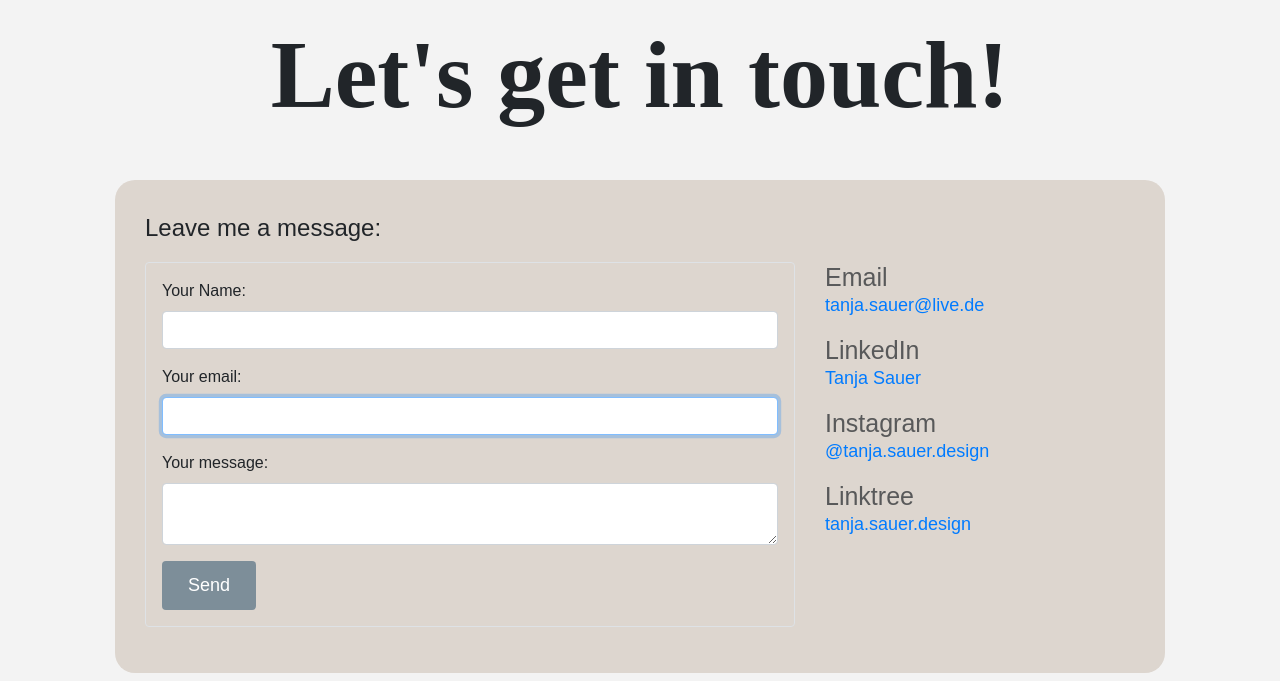
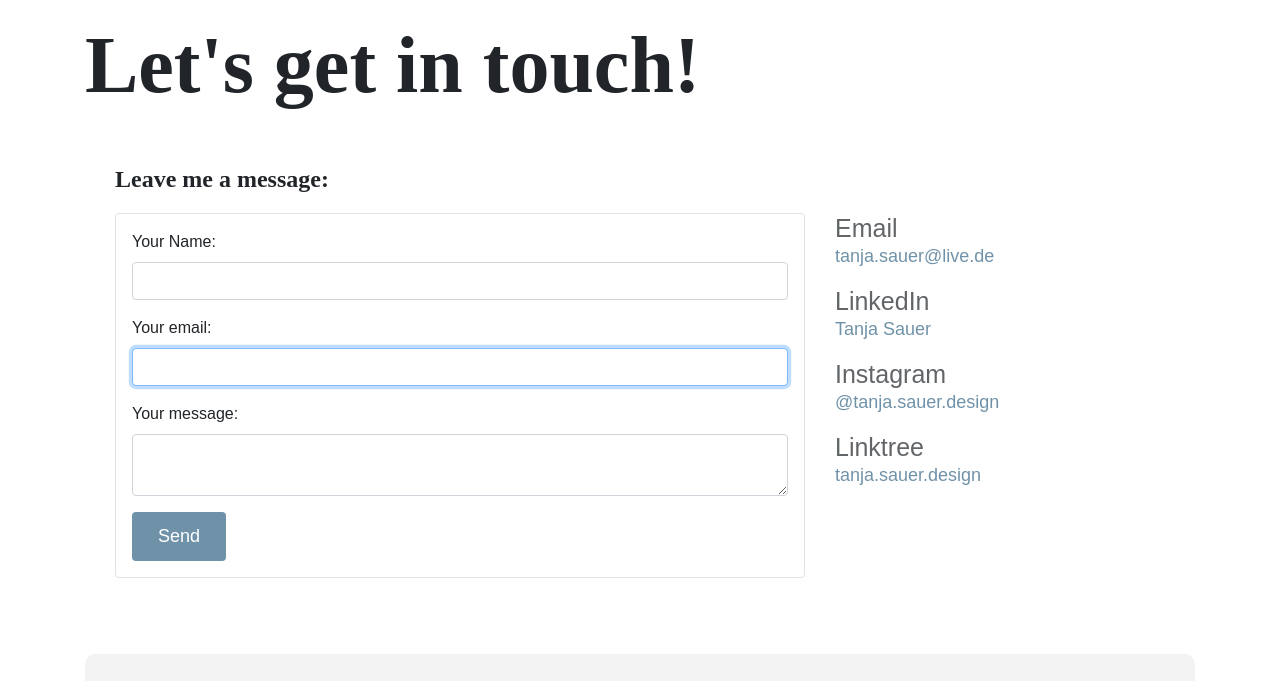
Before and after one commit to TaSaCoding/Portfolio_2023, a plain HTML site: page contact.html in a window 1280 px wide. Shown: the part 83-764 px from the top of the page. Drawn offline with nearby package versions, Linux system fonts and the light colour scheme.

Commit message:
Contact Page final changes

```diff
--- a/contact.html
+++ b/contact.html
@@ -4,9 +4,12 @@
     <meta charset="UTF-8" />
     <meta http-equiv="X-UA-Compatible" content="IE=edge" />
     <meta name="viewport" content="width=device-width, initial-scale=1.0" />
-    <link rel="preconnect" href="https://fonts.googleapis.com">
-    <link rel="preconnect" href="https://fonts.gstatic.com" crossorigin>
-    <link href="https://fonts.googleapis.com/css2?family=Raleway:wght@600&display=swap" rel="stylesheet">
+    <link rel="preconnect" href="https://fonts.googleapis.com" />
+    <link rel="preconnect" href="https://fonts.gstatic.com" crossorigin />
+    <link
+      href="https://fonts.googleapis.com/css2?family=Raleway:wght@600&display=swap"
+      rel="stylesheet"
+    />
     <link
       rel="stylesheet"
       href="https://cdn.jsdelivr.net/npm/bootstrap@4.3.1/dist/css/bootstrap.min.css"
@@ -65,10 +68,9 @@
         </ul>
       </nav>
     </div>
-    <div >
-      <h1 class="text-center mb-5">Let's get in touch!</h1>
     <div class="container">
-      <div class="content contactPage">
+      <h1 class="mb-5">Let's get in touch!</h1>
+      <div class="content">
         <h4 class="mb-3">Leave me a message:</h4>
         <div class="row">
           <div class="col-md-8">
@@ -111,7 +113,10 @@
             </p>
             <h3>LinkedIn</h3>
             <p>
-              <a href="https://www.linkedin.com/in/tanja-sauer/" target="_blank">
+              <a
+                href="https://www.linkedin.com/in/tanja-sauer/"
+                target="_blank"
+              >
                 Tanja Sauer
               </a>
             </p>
@@ -126,7 +131,8 @@
             </p>
             <h3>Linktree</h3>
             <p>
-                  <a href="https://linktr.ee/tanja.sauer.design" target="_blank">tanja.sauer.design
+              <a href="https://linktr.ee/tanja.sauer.design" target="_blank"
+                >tanja.sauer.design
               </a>
             </p>
           </div>
@@ -136,7 +142,7 @@
     <footer class="container">
       <div class="contact-box justify-content-between mb-5 d-none d-md-flex">
         <div>
-          <h3>Work Inquiry</h3>
+          <h4>Work Inquiry</h4>
           <p class="text-muted">Let's work together</p>
         </div>
         <div>
@@ -144,8 +150,7 @@
             href="/contact.html"
             class="btn btn-branding mt-3"
             title="Contact Tanja"
-          >
-            Contact me
+            >Contact me
           </a>
         </div>
       </div>
@@ -181,9 +186,7 @@
           <i class="fa-brands fa-linkedin"></i>
         </a>
       </div>
-      <p class="text-center mt-5">
-        Tanja Sauer - 2023
-      </p>
+      <p class="text-center mt-5">Tanja Sauer - 2023</p>
     </footer>
   </body>
 </html>
--- a/style.css
+++ b/style.css
@@ -1,6 +1,6 @@
 :root {
   --base-color: #f3f3f3;
-  --accent-color1: #7d8e99;
+  --accent-color1: #7092a8;
   --accent-color2: #bcc1c5;
   --accent-color3: #c0b5ad;
   --accent-color4: #ddd6cf;
@@ -8,16 +8,16 @@
   --box-shadow: rgba(100, 100, 111, 0.2) 0px 7px 29px 0px;
 }
 body {
-  background: var(--base-color);
   font-family: "Archivo Narrow", sans-serif;
 }
 h1,
 h2,
-h3 {
+h3,
+h4 {
   margin: 0;
 }
 h1 {
-  font-size: 96px;
+  font-size: 80px;
   font-weight: 800;
   font-family: "Ultra", serif;
 }
@@ -28,6 +28,14 @@ h2 {
 h3 {
   font-size: 25px;
   opacity: 0.7;
+}
+h4 {
+  font-size: 40px;
+  font-weight: 800;
+  font-family: "Ultra", serif;
+}
+a {
+  color: var(--accent-color1);
 }
 p {
   font-size: 18px;
@@ -59,11 +67,7 @@ nav a:hover,
 nav li.active a {
   color: var(--accent-color3);
 }
-.contactPage {
-  padding: 30px;
-  background: var(--accent-color4);
-  border-radius: 20px;
-}
+
 .logo {
   max-height: 60px;
   max-width: 60px;
@@ -108,16 +112,7 @@ nav li.active a {
   color: #ffffff;
   box-shadow: var(--box-shadow);
 }
-.about-link {
-  border-radius: 10px;
-  padding: 20px 15px;
-  margin: 20px;
-  text-decoration: none;
-  text-transform: capitalize;
-  border: 1px solid var(--accent-color1);
-  background: #ffffff;
-  color: var(--accent-color1);
-}
+
 .email-link {
   display: flex;
   justify-content: center;
@@ -150,7 +145,7 @@ footer {
 }
 
 footer .contact-box {
-  background: var(--accent-color4);
+  background: var(--base-color);
   padding: 30px 120px;
   border-radius: 10px;
 }
@@ -158,7 +153,6 @@ footer .contact-box {
 footer .social-links a {
   margin: 0 25px;
   color: var(--main-text-color);
-  background: var(--base-color);
   padding: 12px 14px;
   border-radius: 50%;
   font-size: 25px;
@@ -179,9 +173,6 @@ footer .social-links a:hover {
   }
   h3 {
     margin: 5px;
-  }
-  p {
-    text-align: center;
   }
   .container {
     max-width: 540px;
```
Lines whose indentation alone changed are shown as unchanged.
